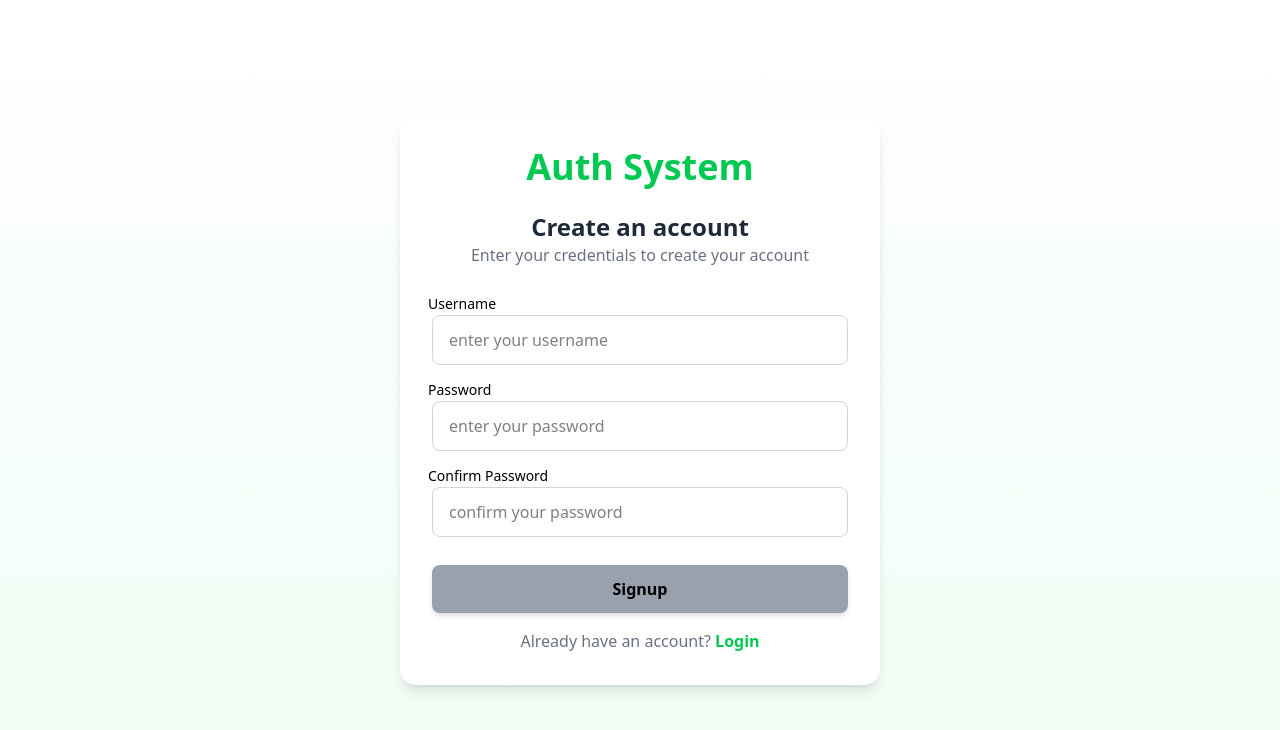
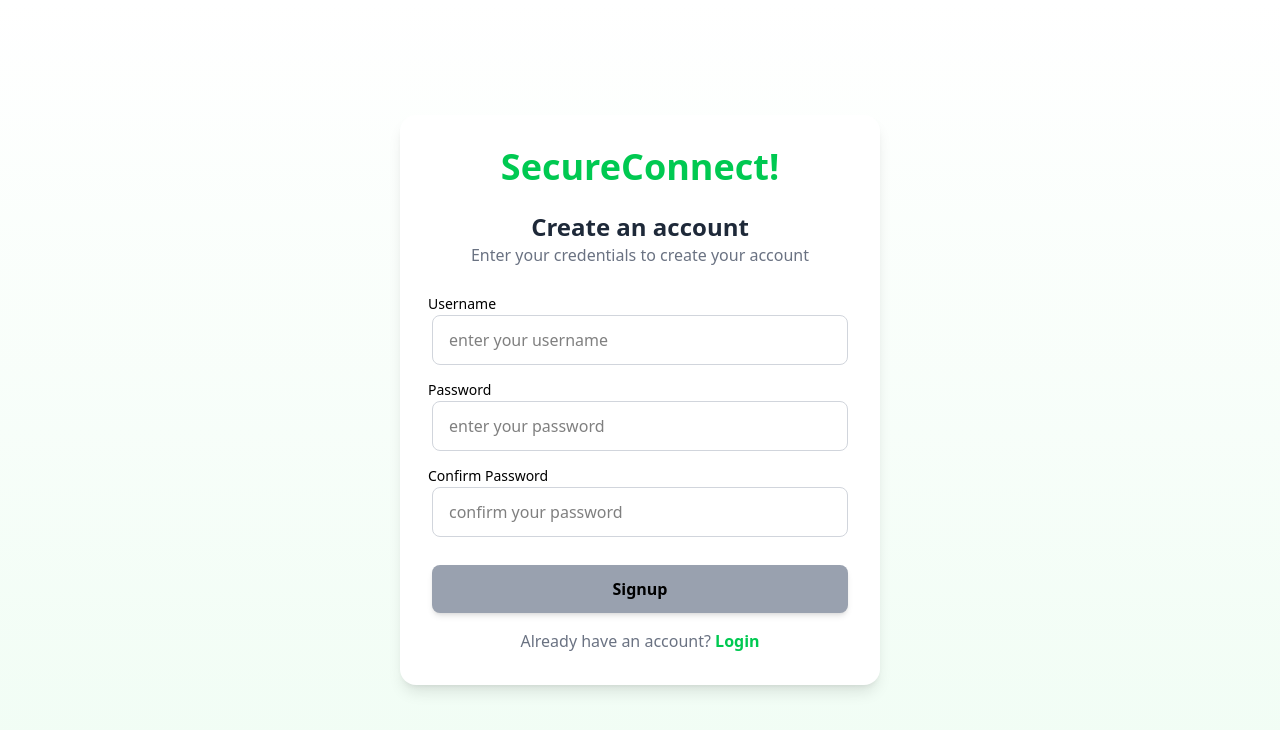
Before and after one commit to ChamilkaMihiraj2002/SpiritX_Zenova_01_01, a React (Vite) app in the folder frontend/: page / in a window 1280 px wide. Shown: the top 730 px of the page. Built offline with nearby package versions, Linux system fonts and the light colour scheme.

Commit message:
Changing name

```diff
--- a/frontend/src/pages/Login.jsx
+++ b/frontend/src/pages/Login.jsx
@@ -69,7 +69,7 @@ function Login() {
     <div className="flex flex-col justify-evenly items-center min-h-screen bg-gradient-to-b from-white to-green-50">
       <div className="bg-white p-8 rounded-2xl shadow-lg w-120">
         <h1 className="text-4xl mb-6 font-bold text-center text-green-500">
-          Auth System
+          SecureConnect!
         </h1>
         <h2 className="text-2xl font-bold text-center text-gray-800">
           Login to your account
--- a/frontend/src/pages/Signup.jsx
+++ b/frontend/src/pages/Signup.jsx
@@ -122,7 +122,7 @@ function Signup() {
     <div className="flex flex-col justify-evenly items-center min-h-screen bg-gradient-to-b from-white to-green-50">
       <div className="bg-white p-8 rounded-2xl shadow-lg w-120">
         <h1 className="text-4xl mb-6 font-bold text-center text-green-500">
-          Auth System
+          SecureConnect!
         </h1>
         <h2 className="text-2xl font-bold text-center text-gray-800 ">
           Create an account
```
